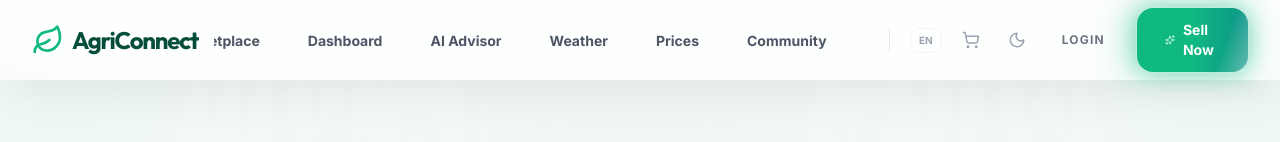
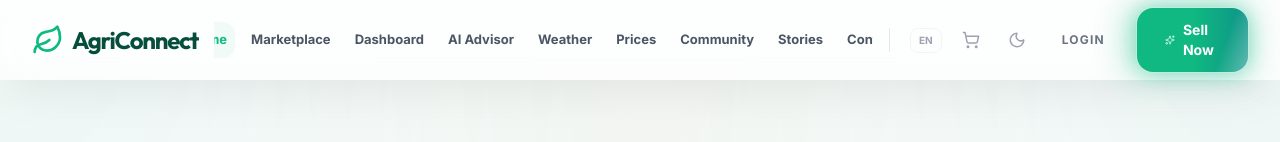
Before and after one commit to juug24btech22817-commits/agriconnect, a React (Vite) app in the folder agriapp/: page / in a window 1280 px wide. Shown: the top 142 px of the page. Built offline with nearby package versions, Linux system fonts and the light colour scheme.

Commit message:
style: optimize navbar spacing and typography for better visibility

```diff
--- a/agriapp/src/components/Navbar.jsx
+++ b/agriapp/src/components/Navbar.jsx
@@ -29,7 +29,7 @@ const Navbar = () => {
     }, [darkMode]);
 
     const navLinks = [
-        { name: language === 'EN' ? 'Home' : 'होम', path: '/', icon: <Home size={18} /> },
+        { name: language === 'EN' ? 'Home' : 'होम', path: '/' },
         { name: language === 'EN' ? 'Marketplace' : 'मार्केटप्लेस', path: '/marketplace' },
         { name: language === 'EN' ? 'Dashboard' : 'डैशबोर्ड', path: '/dashboard' },
         { name: language === 'EN' ? 'AI Advisor' : 'एआई सलाहकार', path: '/advisor' },
@@ -58,17 +58,17 @@ const Navbar = () => {
 
                     {/* Desktop Menu - Spanning Center */}
                     <div className="hidden md:flex flex-grow justify-center overflow-x-auto no-scrollbar">
-                        <div className="flex items-center space-x-1 lg:space-x-3 xl:space-x-4">
+                        <div className="flex items-center space-x-1 lg:space-x-1 xl:space-x-2">
                             {navLinks.map((link) => (
                                 <Link
                                     key={link.name}
                                     to={link.path}
-                                    className={`px-2 lg:px-4 py-2 rounded-xl text-[12px] lg:text-[14px] font-bold transition-all duration-300 relative group truncate ${isActive(link.path)
+                                    className={`px-2 lg:px-2 py-2 rounded-xl text-[11px] lg:text-[13px] font-bold transition-all duration-300 relative group truncate ${isActive(link.path)
                                             ? 'text-agri-primary bg-agri-primary/5'
                                             : 'text-gray-600 dark:text-gray-400 hover:text-agri-primary hover:bg-gray-50 dark:hover:bg-gray-800/50'
                                         }`}
                                 >
-                                    <span className="relative z-10 whitespace-nowrap flex items-center gap-1.5">
+                                    <span className="relative z-10 whitespace-nowrap flex items-center gap-1">
                                         {link.icon && <span className="opacity-80 group-hover:opacity-100 transition-opacity">{link.icon}</span>}
                                         {link.name}
                                     </span>
```
